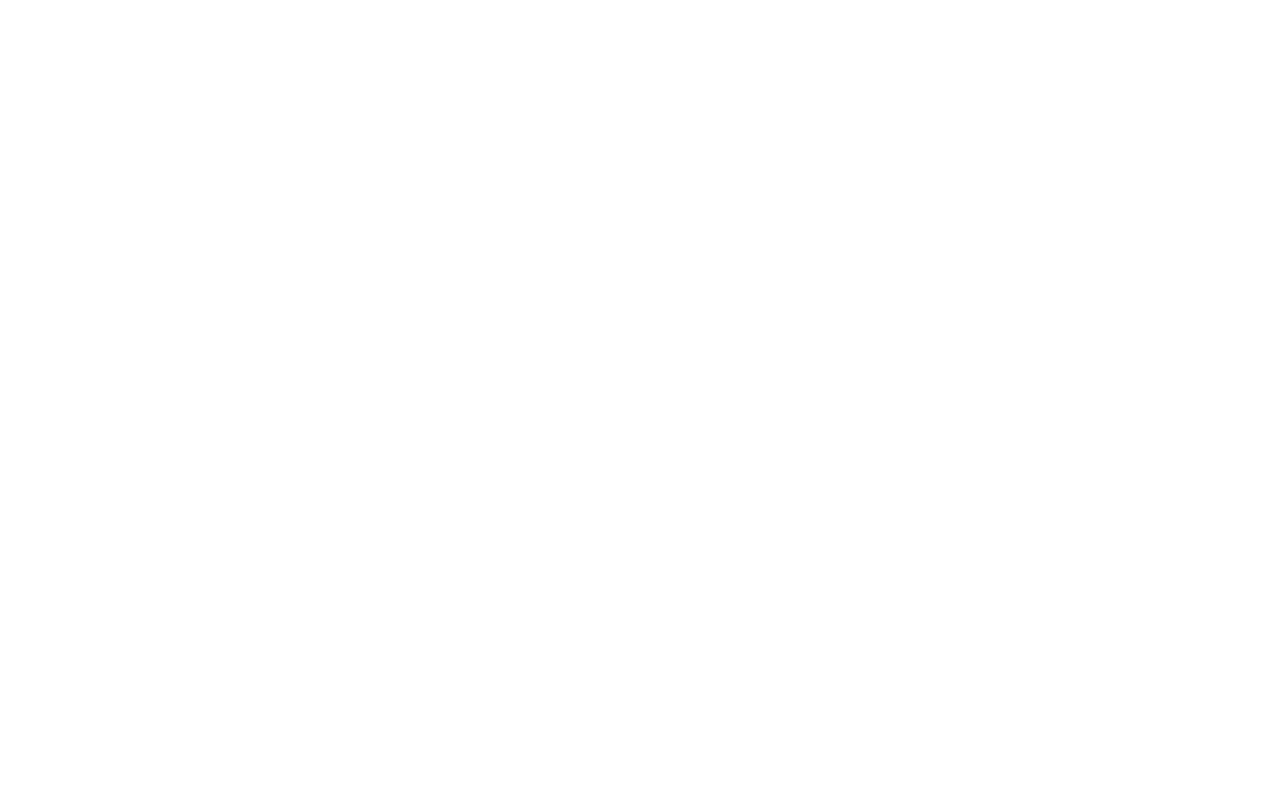
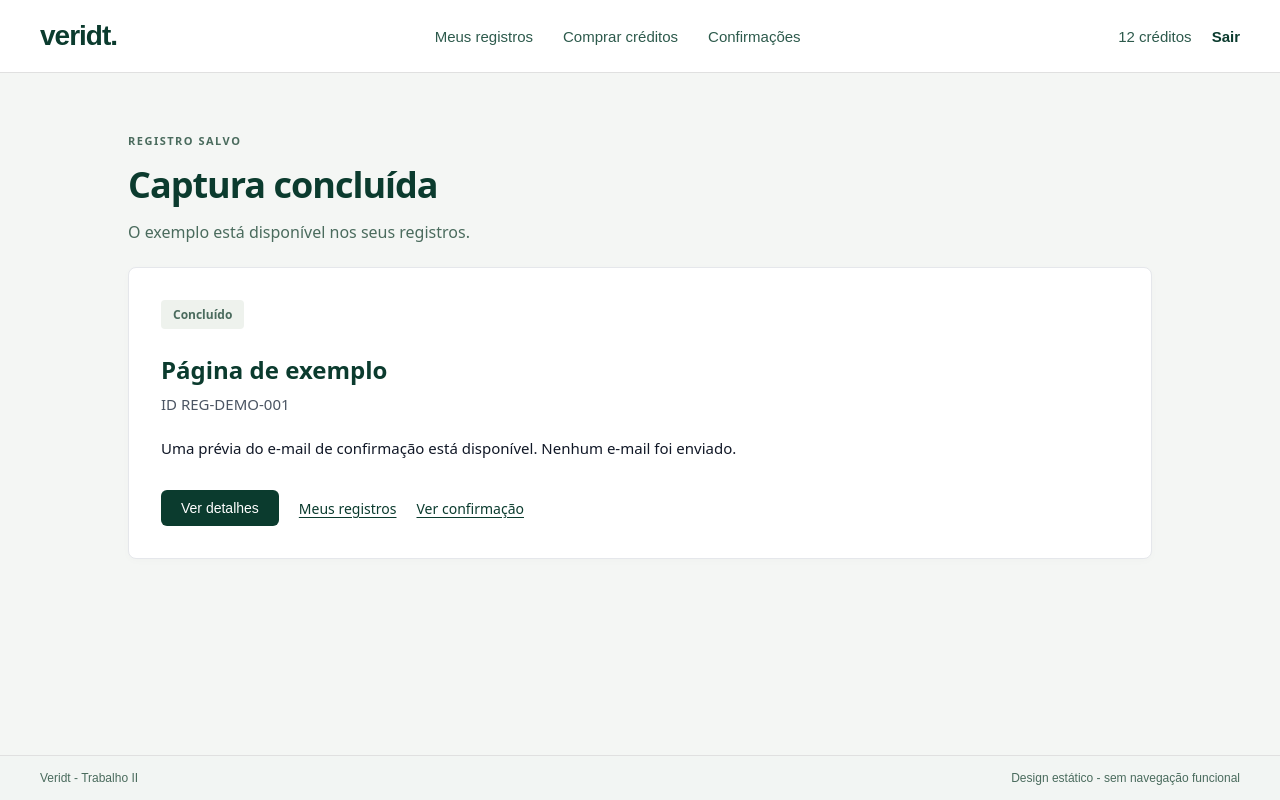
Before and after one commit to DGshoe/Veridit-EngSof-I, a React (Vite) app: page /conclusion in a window 1280 px wide. Before the commit this address had no page. Built offline with nearby package versions, Linux system fonts and the light colour scheme.

Commit message:
Develop the conclusion page

```diff
--- a/src/app.jsx
+++ b/src/app.jsx
@@ -3,6 +3,7 @@ import { Login } from './pages/Login';
 import { Recovery } from './pages/Recovery';
 import { Packages } from './pages/Packages';
 import { Taking } from './pages/Taking';
+import { Conclusion } from './pages/Conclusion';
 
 export function App() {
   return (
@@ -11,7 +12,8 @@ export function App() {
       <Route path="/auth/login" element={<Login />} />
       <Route path="/auth/recovery" element={<Recovery />} />
       <Route path="/packages" element={<Packages />} />
-      <Route path="/taking" element={<Taking />} /> {/* <-- Nova rota */}
+      <Route path="/taking" element={<Taking />} />
+      <Route path="/conclusion" element={<Conclusion />} />
     </Routes>
   );
 }
--- /dev/null
+++ b/src/pages/Conclusion.css
@@ -0,0 +1,94 @@
+.conclusion-layout {
+    display: flex;
+    flex-direction: column;
+    min-height: 100vh;
+}
+
+/* Força o container a ter uma largura boa para o card */
+.page-layout-container {
+    max-width: 1000px !important;
+}
+
+.conclusion-card {
+    background-color: #ffffff;
+    border-radius: 8px;
+    padding: 32px;
+    border: 1px solid #e5e7eb;
+    box-shadow: 0 2px 8px rgba(0, 0, 0, 0.02);
+    width: 100%;
+    text-align: left;
+}
+
+.status-badge-success {
+    display: inline-block;
+    background-color: #eef2ed; /* Fundo verde bem claro */
+    color: #4a6b5d; /* Texto verde acinzentado */
+    font-size: 12px;
+    font-weight: 600;
+    padding: 6px 12px;
+    border-radius: 4px;
+    margin-bottom: 24px;
+}
+
+.conclusion-title {
+    font-size: 24px;
+    font-weight: 600;
+    color: #0b3b2e;
+    margin: 0 0 8px 0;
+}
+
+.conclusion-id {
+    font-size: 15px;
+    color: #4b5563;
+    margin: 0 0 24px 0;
+    font-weight: 500;
+}
+
+.conclusion-description {
+    font-size: 15px;
+    color: #111827;
+    margin: 0 0 32px 0;
+}
+
+.conclusion-actions {
+    display: flex;
+    align-items: center;
+    gap: 20px;
+}
+
+.btn-primary {
+    background-color: #0b3b2e;
+    color: #ffffff;
+    border: none;
+    border-radius: 6px;
+    padding: 10px 20px;
+    font-size: 14px;
+    font-weight: 500;
+    cursor: pointer;
+    transition: background-color 0.2s;
+}
+
+.btn-primary:hover {
+    background-color: #07291f;
+}
+
+.btn-link {
+    font-size: 14px;
+    color: #0b3b2e;
+    text-decoration: underline;
+    text-underline-offset: 3px;
+    font-weight: 500;
+    transition: color 0.2s;
+}
+
+.btn-link:hover {
+    color: #07291f;
+}
+
+@media (max-width: 768px) {
+    .conclusion-actions {
+        flex-direction: column;
+        align-items: flex-start;
+        gap: 16px;
+    }
+}
--- /dev/null
+++ b/src/pages/Conclusion.jsx
@@ -0,0 +1,39 @@
+import { Link } from 'react-router-dom';
+import { Header } from '../share/Header';
+import { Footer } from '../share/Footer';
+import { PageLayout } from '../share/PageLayout';
+import './Conclusion.css';
+
+export function Conclusion() {
+  return (
+    <div className="conclusion-layout">
+      <Header />
+
+      <PageLayout
+        tag="REGISTRO SALVO"
+        title="Captura concluída"
+        description="O exemplo está disponível nos seus registros."
+      >
+        <div className="conclusion-card">
+          <span className="status-badge-success">Concluído</span>
+
+          <h2 className="conclusion-title">Página de exemplo</h2>
+
+          <p className="conclusion-id">ID REG-DEMO-001</p>
+
+          <p className="conclusion-description">
+            Uma prévia do e-mail de confirmação está disponível. Nenhum e-mail foi enviado.
+          </p>
+
+          <div className="conclusion-actions">
+            <button className="btn-primary">Ver detalhes</button>
+            <Link to="/packages" className="btn-link">Meus registros</Link>
+            <Link to="/taking" className="btn-link">Ver confirmação</Link>
+          </div>
+        </div>
+      </PageLayout>
+
+      <Footer />
+    </div>
+  );
+}
```
